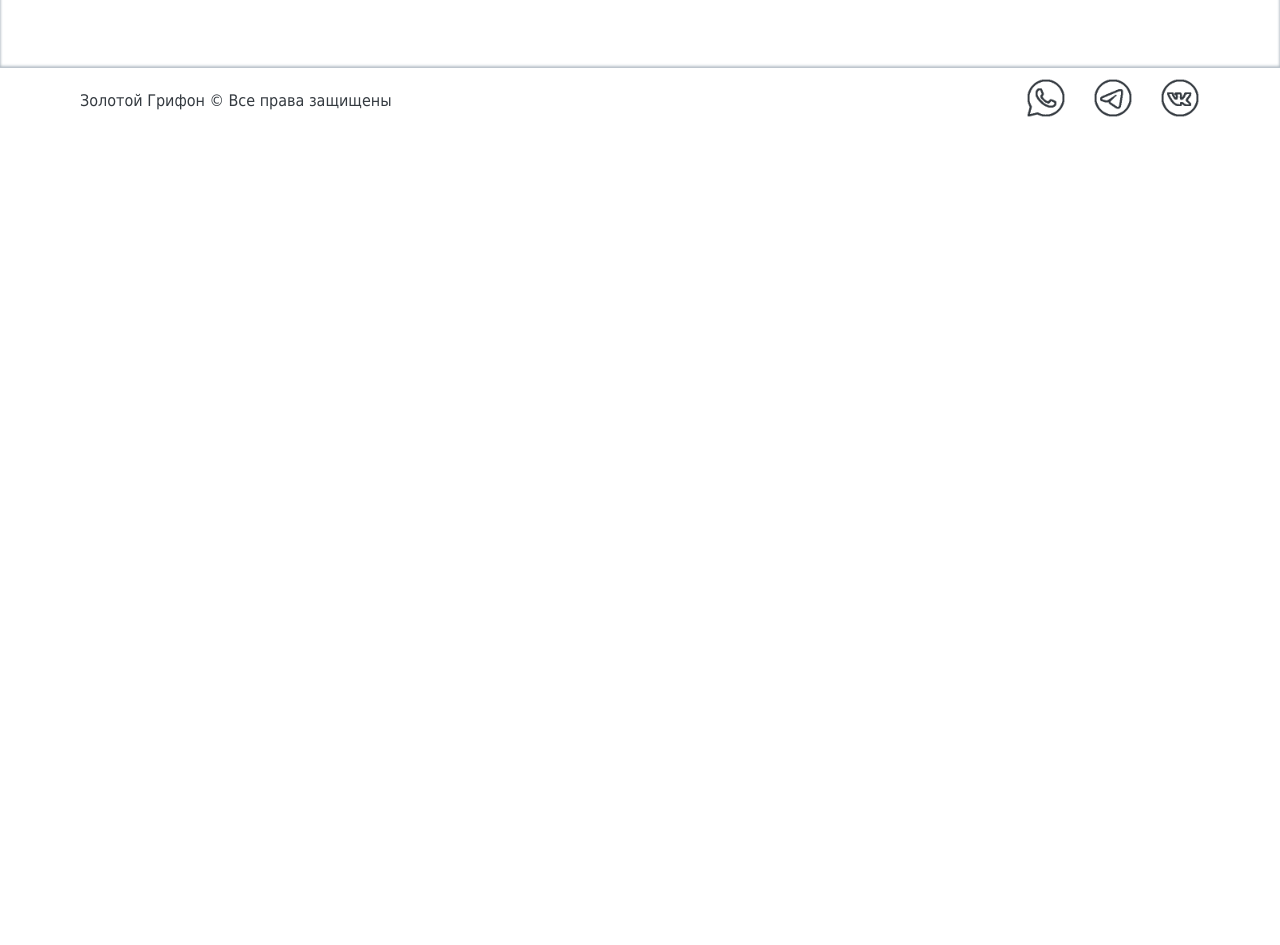
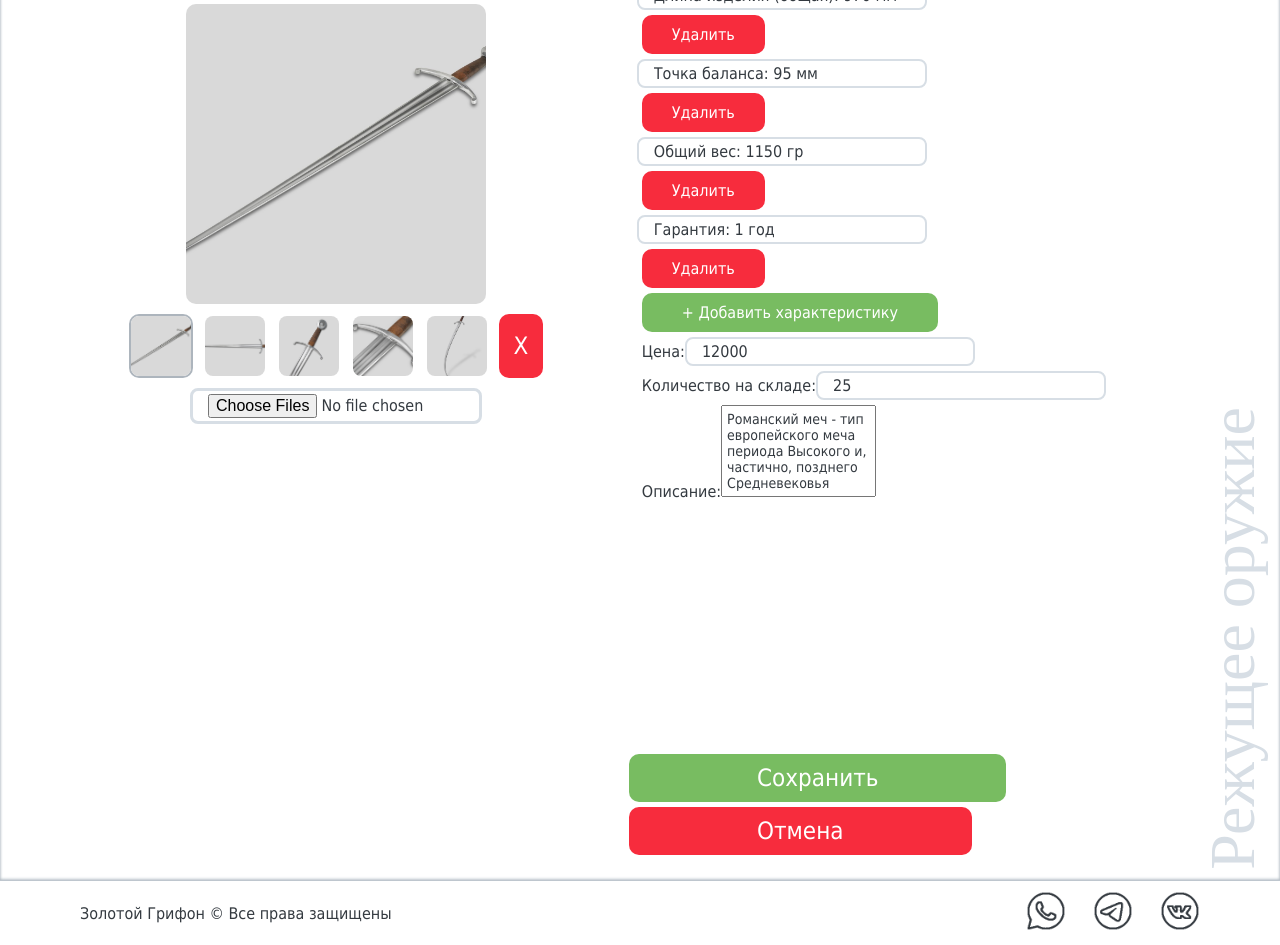
Before and after one commit to EvilCommunist/SPA_HEMA, a Vue app: page /edit/1 in a window 1280 px wide. Shown: the part 620-1565 px from the top of the page. Before the commit the page ends 800 px from the top, so only its background shows below. Built offline with nearby package versions, Linux system fonts and the light colour scheme.

Commit message:
Adding change product view

```diff
--- a/src/router/index.js
+++ b/src/router/index.js
@@ -35,7 +35,6 @@ const router = createRouter({
       path: '/admin/:password',
       name: 'DevView',
       component: DevView,
-      props: true,
     },
     {
       path: '/cart',
@@ -46,6 +45,7 @@ const router = createRouter({
       path: '/edit/:id',
       name: 'edit',
       component: ChangeView,
+      props: true,
     },
   ],
 })
--- a/src/views/ChangeView.vue
+++ b/src/views/ChangeView.vue
@@ -1,58 +1,79 @@
 <script>
-import { cardLogic } from './Scripts/cardLogic';
+import { changeLogic } from './Scripts/changeLogic';
 
 export default {
-  name: 'ProdCard',
-  ...cardLogic,
+  name: 'ChangeView',
+  ...changeLogic,
 };
 </script>
 
-
 <template>
-  <!--Секция карточки товара-->
   <div class="store">
     <div v-if="product">
       <div class="vertical-text top decor">{{ displayCategory }}</div>
       <div class="vertical-text bottom decor">{{ displayCategory }}</div>
       <div class="container flex">
-        <!-- Блоки с иерархией нахождения товара и слайдером -->
         <section id="product_view">
           <section class="current_section">
-          <span class="cur">
-            {{ product.name }}
-          </span><br>
             <span class="cur_sub">
               Каталог > {{ product.cathegory }} > {{ product.name }}
             </span>
           </section>
+          <input v-model="product.name" id="edit_name" />
           <div class="slider">
-          <!-- Основное изображение -->
             <div class="main-image">
               <img :src="currentImage" :alt="product.name" />
             </div>
-          <!-- Миниатюры -->
             <div class="thumbnails">
               <div
-              v-for="(image, index) in allImages"
+                v-for="(image, index) in tempImages"
                 :key="index"
                 class="thumbnail"
                 :class="{ active: currentImageIndex === index }"
                 @click="changeImage(index)"
               >
                 <img :src="image" :alt="`Thumbnail ${index + 1}`" />
+
               </div>
+              <button @click.stop="removeImage(index)" class="remove_image">Х</button>
             </div>
+            <input type="file" @change="handleImageUpload" accept="image/*" multiple id="image_upload">
           </div>
         </section>
-      <!-- Блоки с характеристиками и кнопкой добавления в корзину -->
+
         <section id="character_and_cart">
           <section id="character">
             <span id="cha">Характеристики</span>
             <ul>
-            <li v-for="(char, index) in product.characteristics" :key="index"><span class="marker">></span> {{ char }}</li>
+              <li v-for="(char, index) in product.characteristics" :key="index">
+                <input v-model="product.characteristics[index]" class="edit_char">
+                <button @click="removeCharacteristic(index)" class="remove_char">Удалить</button>
+              </li>
+              <li>
+                <button @click="addCharacteristic" class="add_char_btn">+ Добавить характеристику</button>
+              </li>
             </ul>
+
+            <div class="edit_section">
+              <label>Цена:</label>
+              <input v-model.number="product.price" type="number" class="edit-price-input">
+            </div>
+
+            <div class="edit_section">
+              <label>Количество на складе:</label>
+              <input v-model.number="product.remain" type="number" class="edit-stock-input">
+            </div>
+
+            <div class="edit_section">
+              <label>Описание:</label>
+              <textarea v-model="product.description" class="edit_desc"></textarea>
+            </div>
           </section>
-        <button @click="addToCart(product)">В корзину</button>
+
+          <div class="action_btns">
+            <button @click="saveChanges" class="save_btn">Сохранить</button>
+            <button @click="cancelEditing" class="cancel_btn">Отмена</button>
+          </div>
         </section>
       </div>
     </div>
@@ -68,4 +89,5 @@ export default {
 <style scoped lang="less">
 @import "./Styles/storeStyle.less";
 @import "./Styles/cardStyle.less";
+@import "./Styles/changeStyles.less";
 </style>
--- a/src/views/DevView.vue
+++ b/src/views/DevView.vue
@@ -103,14 +103,14 @@ export default {
               </div>
             </section>
             <div v-for="product in filteredProducts" :key="product.id" class="product">
-              <img :src="product.main_pic" :alt="product.name" @click="openProduct(product)" />
+              <img :src="product.main_pic" :alt="product.name" @click="openEditView(product)" />
               <p>{{ product.name }}</p>
               <span class="descript">{{ product.description }}</span>
               <div class="prod_bottom">
                 <button class="plus" @click="increaseQuantity(product)">+</button>
                 На складе: {{ product.remain }} шт.
                 <button class="minus" @click="decreaseQuantity(product)">-</button>
-                <button class="change">Редактировать</button>
+                <button class="change" @click="openEditView(product)">Редактировать</button>
               </div>
             </div>
             <div id="new_one" class="product">
--- /dev/null
+++ b/src/views/Scripts/changeLogic.js
@@ -0,0 +1,107 @@
+export const changeLogic = {
+    props: {
+      id: {
+        type: String,
+        required: true
+      }
+    },
+    data() {
+      return {
+        product: null,
+        loading: true,
+        error: null,
+        currentImageIndex: 0,
+        newImages: [],
+        tempImages: []
+      };
+    },
+    computed: {
+      allImages() {
+        if (!this.product) return [];
+        return [this.product.main_pic, ...(this.product.alt_pics || []).filter(img => img)];
+      },
+      currentImage() {
+        return this.allImages[this.currentImageIndex] || '';
+      },
+      displayCategory() {
+        if (!this.product) return '';
+        return this.product.cathegory?.replace('комплекты', '').trim() || '';
+      }
+    },
+    methods: {
+      async fetchProduct() {
+        try {
+          const response = await fetch('/goods.json');
+          if (!response.ok) throw new Error('Ошибка при загрузке данных');
+
+          const data = await response.json();
+          const product = data.inventory.find(p => p.id === parseInt(this.id));
+
+          if (!product) {
+            this.error = 'Товар не найден';
+            return;
+          }
+
+          this.product = JSON.parse(JSON.stringify(product));
+          this.tempImages = [...this.allImages];
+        } catch (error) {
+          this.error = 'Ошибка при загрузке данных';
+          console.error('Ошибка:', error);
+        } finally {
+          this.loading = false;
+        }
+      },
+      changeImage(index) {
+        this.currentImageIndex = index;
+      },
+      handleImageUpload(event) {
+        const files = event.target.files;
+        for (let i = 0; i < files.length; i++) {
+          const reader = new FileReader();
+          reader.onload = (e) => {
+            this.newImages.push(e.target.result);
+            if (this.currentImageIndex === 0) {
+              this.product.main_pic = e.target.result;
+            } else {
+              if (!this.product.alt_pics) this.product.alt_pics = [];
+              this.product.alt_pics[this.currentImageIndex - 1] = e.target.result;
+            }
+          };
+          reader.readAsDataURL(files[i]);
+        }
+      },
+      removeImage(index) {
+        if (index === 0) {
+          this.product.main_pic = '';
+        } else {
+          this.product.alt_pics.splice(index - 1, 1);
+        }
+        this.tempImages.splice(index, 1);
+        if (this.currentImageIndex >= this.tempImages.length) {
+          this.currentImageIndex = Math.max(0, this.tempImages.length - 1);
+        }
+      },
+      addCharacteristic() {
+        if (!this.product.characteristics) this.product.characteristics = [];
+        this.product.characteristics.push('');
+      },
+      removeCharacteristic(index) {
+        this.product.characteristics.splice(index, 1);
+      },
+      async saveChanges() {
+        try {
+          // Здесь должна быть логика сохранения
+          console.log('Сохранение товара:', this.product);
+          this.$router.go(-1); // Возвращаемся назад после сохранения
+        } catch (error) {
+          console.error('Ошибка сохранения:', error);
+        }
+      },
+      cancelEditing() {
+        this.$router.go(-1);
+      }
+    },
+    created() {
+      this.fetchProduct();
+    }
+  };
--- a/src/views/Scripts/devLogic.js
+++ b/src/views/Scripts/devLogic.js
@@ -31,6 +31,9 @@ export const devLogic = {
     methods: {
       checkAccess() { // Проверка доступа
         return this.password === String(this.correctPassword);
+      },
+      openEditView(product) {
+        this.$router.push({ name: 'edit', params: { id: product.id } });
       },
       setCategory(category) {
         this.category = category;
--- /dev/null
+++ b/src/views/Styles/changeStyles.less
@@ -0,0 +1,41 @@
+@import "../../assets/elements.less";
+
+.store{
+    input{
+        font-size: @text;
+        width: 20vw;
+            border-color: @light_gray; border-radius: 8px;
+            border-image: none; border-style: solid;
+            padding: 3px 15px;
+            color: @dark;
+    }
+    input#edit_name{
+        font-size: @header2;
+        width: 30vw;
+    }
+    .remove_image{
+        .button(@red, @header2, 15px, 5px);
+    }
+    #character_and_cart{
+        .remove_char{
+            .button(@red, @text, 30px, 10px);
+            margin: 5px;
+        }
+        .add_char_btn{
+            .button(@green, @text, 40px, 10px);
+            margin: 5px;
+        }
+        .edit_section{margin: 5px;}
+        .edit_desc{height: 10vh; resize: none; font-size: @text_small; padding: 5px; color:@dark;}
+        .action_btns{
+            .cancel_btn{
+                .button(@red, @header2, 10vw, 10px);
+                margin: 5px;
+            }
+            .save_btn{
+                .button(@green, @header2, 10vw, 10px);
+                margin: 5px;
+            }
+        }
+    }
+}
```
Lines whose indentation alone changed are shown as unchanged.
